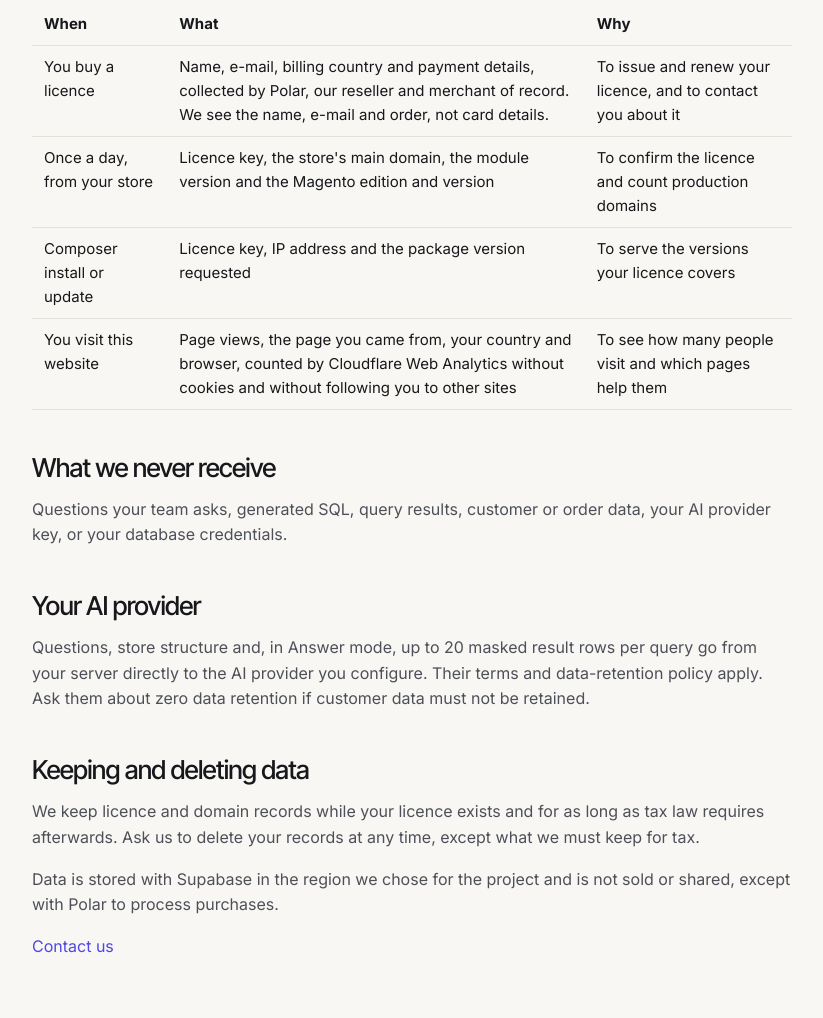
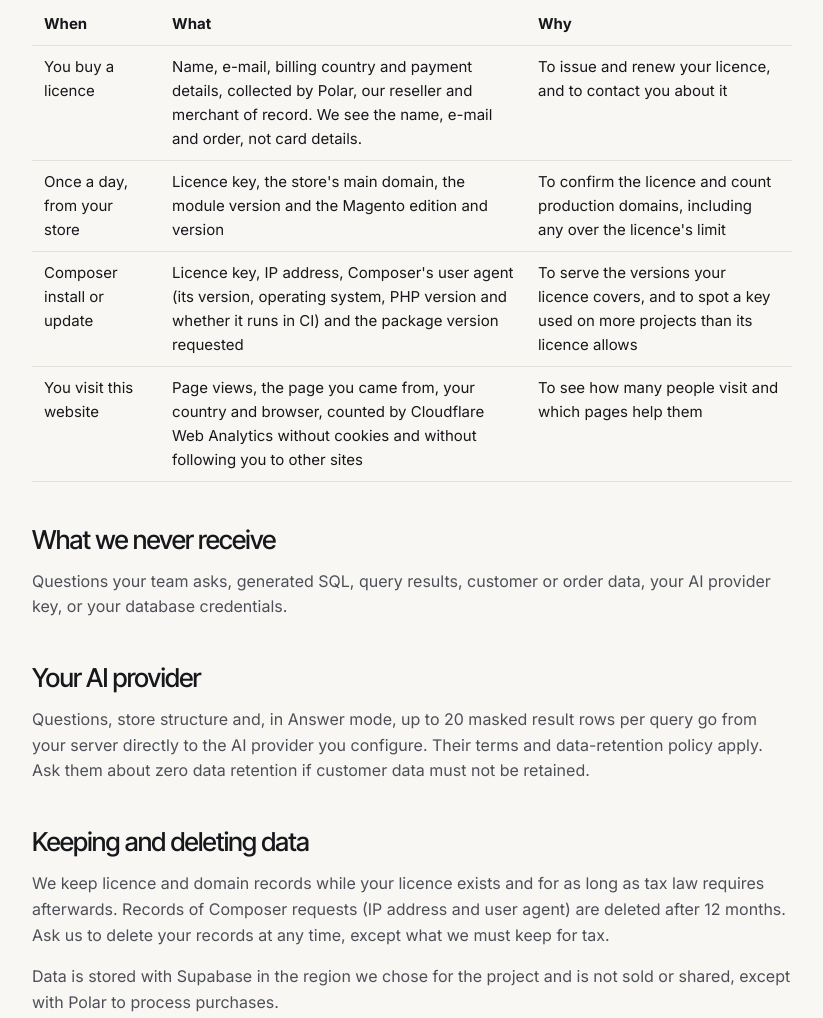
Before and after one commit to gauravharsh15/aireports-site, a plain HTML site: page privacy.html in a window 1280 px wide. Shown: the part 332-1350 px from the top of the page, without its empty margins (76-899 px from the left). Drawn offline with Linux system fonts and the light colour scheme.

Commit message:
Privacy: Composer user agent is logged to spot shared keys, kept 12 months
Co-Authored-By: Claude Opus 5.5 <noreply@anthropic.com>

```diff
--- a/privacy.html
+++ b/privacy.html
@@ -44,8 +44,8 @@
     <table>
       <tr><th>When</th><th>What</th><th>Why</th></tr>
       <tr><td>You buy a licence</td><td>Name, e-mail, billing country and payment details, collected by Polar, our reseller and merchant of record. We see the name, e-mail and order, not card details.</td><td>To issue and renew your licence, and to contact you about it</td></tr>
-      <tr><td>Once a day, from your store</td><td>Licence key, the store's main domain, the module version and the Magento edition and version</td><td>To confirm the licence and count production domains</td></tr>
-      <tr><td>Composer install or update</td><td>Licence key, IP address and the package version requested</td><td>To serve the versions your licence covers</td></tr>
+      <tr><td>Once a day, from your store</td><td>Licence key, the store's main domain, the module version and the Magento edition and version</td><td>To confirm the licence and count production domains, including any over the licence's limit</td></tr>
+      <tr><td>Composer install or update</td><td>Licence key, IP address, Composer's user agent (its version, operating system, PHP version and whether it runs in CI) and the package version requested</td><td>To serve the versions your licence covers, and to spot a key used on more projects than its licence allows</td></tr>
       <tr><td>You visit this website</td><td>Page views, the page you came from, your country and browser, counted by Cloudflare Web Analytics without cookies and without following you to other sites</td><td>To see how many people visit and which pages help them</td></tr>
     </table>
 
@@ -56,7 +56,7 @@
     <p>Questions, store structure and, in Answer mode, up to 20 masked result rows per query go from your server directly to the AI provider you configure. Their terms and data-retention policy apply. Ask them about zero data retention if customer data must not be retained.</p>
 
     <h2>Keeping and deleting data</h2>
-    <p>We keep licence and domain records while your licence exists and for as long as tax law requires afterwards. Ask us to delete your records at any time, except what we must keep for tax.</p>
+    <p>We keep licence and domain records while your licence exists and for as long as tax law requires afterwards. Records of Composer requests (IP address and user agent) are deleted after 12 months. Ask us to delete your records at any time, except what we must keep for tax.</p>
     <p>Data is stored with Supabase in the region we chose for the project and is not sold or shared, except with Polar to process purchases.</p>
 
     <p><a data-contact href="#">Contact us</a></p>
```
